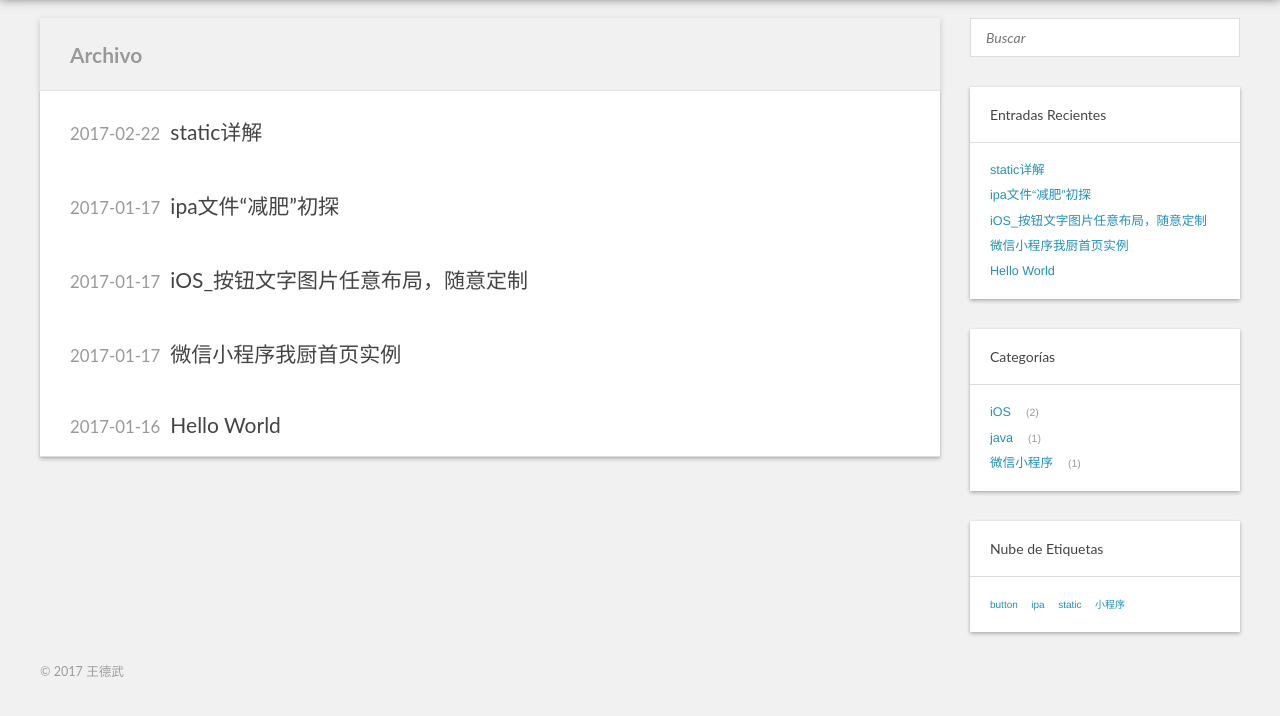
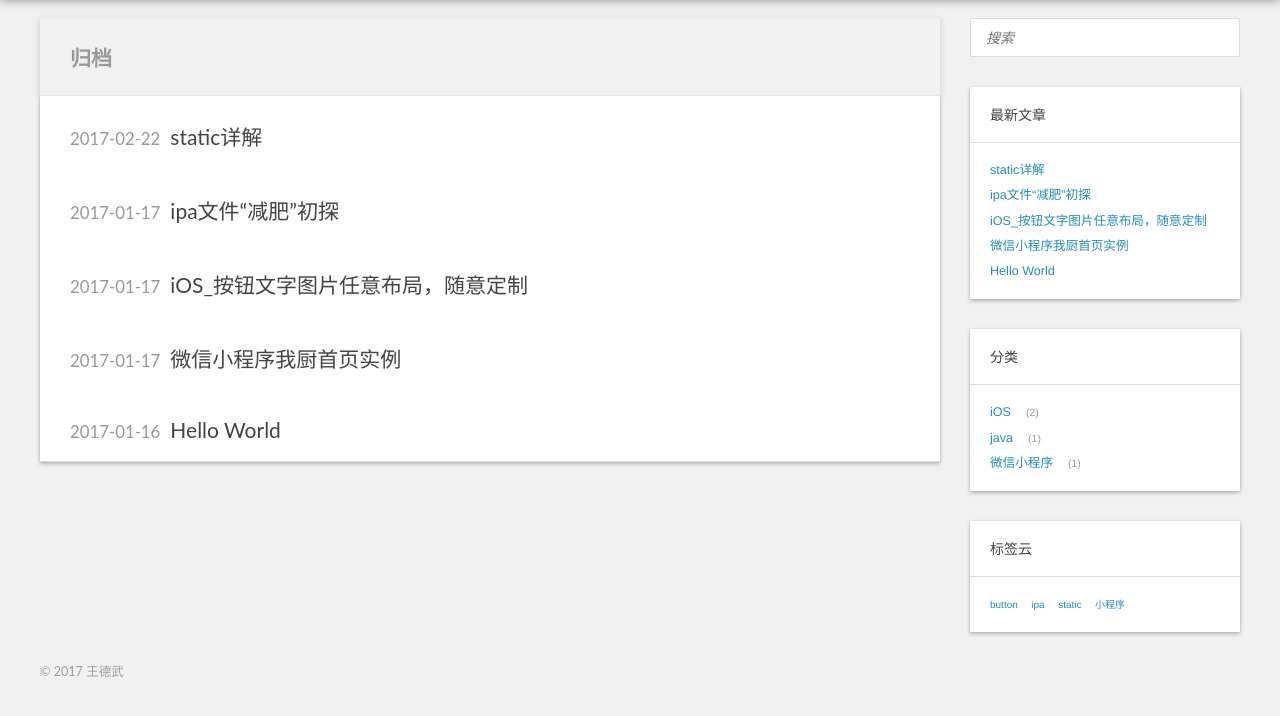
Before and after one commit to hellowdw/hellowdw.github.io, a plain HTML site: page archives/index.html in a window 1280 px wide. Shown: the part 58-774 px from the top of the page. Drawn offline with nearby package versions, Linux system fonts and the light colour scheme.

Commit message:
Site updated: 2017-02-27 19:37:36

```diff
--- a/archives/index.html
+++ b/archives/index.html
@@ -3,7 +3,7 @@
 <head>
   <meta charset="utf-8">
 
-  <title>Archivo › 小武的技术博客</title>
+  <title>归档 › 小武的技术博客</title>
   <meta name="author" content="王德武">
 
   <meta name="description" content="技术博客">
@@ -48,7 +48,7 @@
 </header>
   <div id="content" class="inner">
     <div id="main-col" class="alignleft"><div id="wrapper">
-<h2 class="archive-title">Archivo</h2>
+<h2 class="archive-title">归档</h2>
 
 
   <div class="archive">
@@ -109,14 +109,14 @@
     <aside id="sidebar" class="alignright">
   <div class="search">
   <form action="//google.com/search" method="get" accept-charset="utf-8">
-    <input type="search" name="q" results="0" placeholder="Buscar">
+    <input type="search" name="q" results="0" placeholder="搜索">
     <input type="hidden" name="q" value="site:www.hellowdw.com">
   </form>
 </div>
 
 
 <div class="widget tag">
-  <h3 class="title">Entradas Recientes</h3>
+  <h3 class="title">最新文章</h3>
   <ul class="entry">
 
       <li>
@@ -145,7 +145,7 @@
 
 
 <div class="widget tag">
-  <h3 class="title">Categorías</h3>
+  <h3 class="title">分类</h3>
   <ul class="entry">
 
     <li><a href="/categories/iOS/">iOS</a><small>2</small></li>
@@ -160,7 +160,7 @@
 
 
 <div class="widget tagcloud">
-  <h3 class="title">Nube de Etiquetas</h3>
+  <h3 class="title">标签云</h3>
   <div class="entry">
     <a href="/tags/button/" style="font-size: 10px;">button</a> <a href="/tags/ipa/" style="font-size: 10px;">ipa</a> <a href="/tags/static/" style="font-size: 10px;">static</a> <a href="/tags/小程序/" style="font-size: 10px;">小程序</a>
   </div>
```
Also changed, not shown: 2017/01/16/hello-world/index.html (+4 -4 lines), 2017/01/17/iOS-按钮文字图片任意布局，随意定制/index.html (+4 -4 lines), 2017/01/17/ipa文件“减肥”初探/index.html (+4 -4 lines), 2017/01/17/myblog/index.html (+4 -4 lines), 2017/02/22/static详解/index.html (+4 -4 lines), about/index.html (+4 -4 lines), archives/2017/01/index.html (+5 -5 lines), archives/2017/02/index.html (+5 -5 lines), archives/2017/index.html (+5 -5 lines), categories/iOS/index.html (+4 -4 lines), categories/java/index.html (+4 -4 lines), categories/微信小程序/index.html (+4 -4 lines), index.html (+4 -4 lines), tags/button/index.html (+4 -4 lines), 3 more files.
